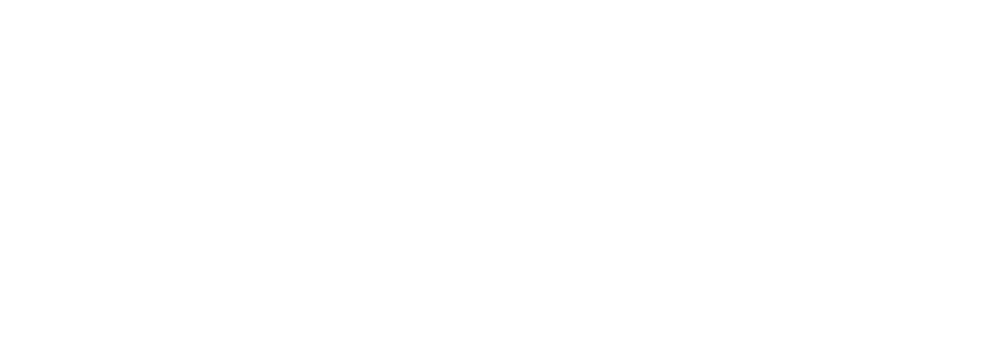
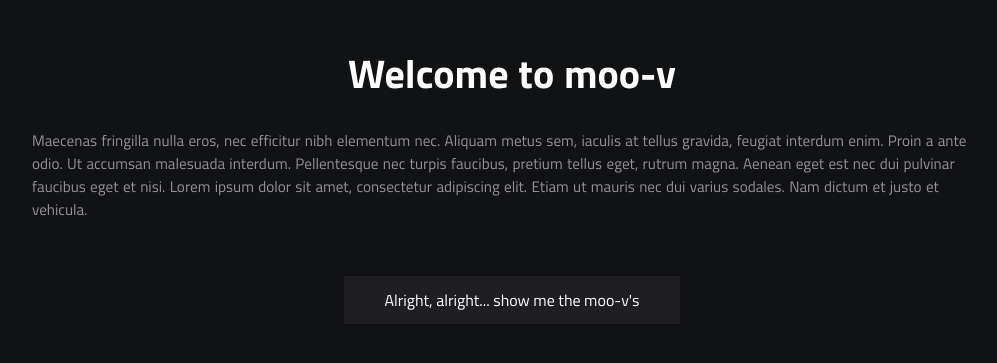
Before and after one commit to SafeAndS0und/moo-v, a Nuxt app: page / in a window 1280 px wide. Shown: the part 217-580 px from the top of the page, without its empty margins (128-1125 px from the left). Built offline with nearby package versions, Linux system fonts and the light colour scheme.

Commit message:
Created a Welcome screen

```diff
--- /dev/null
+++ b/assets/css/variables.scss
@@ -0,0 +1,2 @@
+// Colors
+$websiteBackground: #111214;
--- /dev/null
+++ b/components/Welcome.vue
@@ -0,0 +1,59 @@
+<template>
+  <div>
+    <h1>Welcome to moo-v</h1>
+
+    <p>
+      Maecenas fringilla nulla eros, nec efficitur nibh elementum nec. Aliquam metus sem, iaculis at tellus gravida, feugiat interdum enim.
+      Proin a ante odio. Ut accumsan malesuada interdum. Pellentesque nec turpis faucibus, pretium tellus eget, rutrum magna.
+      Aenean eget est nec dui pulvinar faucibus eget et nisi.
+      Lorem ipsum dolor sit amet, consectetur adipiscing elit. Etiam ut mauris nec dui varius sodales. Nam dictum et justo et vehicula.
+    </p>
+
+    <button @click="exitWelcomeScreen">Alright, alright... show me the moo-v's</button>
+
+  </div>
+</template>
+
+<script>
+  export default {
+    name: "Welcome",
+    methods: {
+      exitWelcomeScreen(){
+        this.$store.commit('turnOffWelcoming')
+      }
+    }
+  }
+</script>
+
+<style scoped lang="scss">
+
+  div{
+
+    h1{
+      text-align: center;
+      margin-bottom: 25px;
+      font-size: 2.5em;
+    }
+
+    p{
+      margin-bottom: 55px;
+      font-size: .95em;
+      color: #959296;
+    }
+
+    button{
+      display: block;
+      margin: auto;
+      width: 35%;
+      font-size: 1em;
+      padding: 12px;
+
+      border: none;
+      background-color: #1e1e23;
+      color: white;
+      cursor: pointer;
+
+    }
+  }
+
+</style>
--- a/layouts/default.vue
+++ b/layouts/default.vue
@@ -1,13 +1,15 @@
 <template>
   <div>
-    <nuxt />
+    <nuxt/>
   </div>
 </template>
 
-<style>
+<style lang="scss">
+
+  @import '../assets/css/variables.scss';
+  @import url('https://fonts.googleapis.com/css?family=Titillium+Web:300,400,700');
+
   html {
-  font-family: 'Source Sans Pro', -apple-system, BlinkMacSystemFont, 'Segoe UI',
-    Roboto, 'Helvetica Neue', Arial, sans-serif;
     font-size: 16px;
     word-spacing: 1px;
     -ms-text-size-adjust: 100%;
@@ -16,10 +18,16 @@
     -webkit-font-smoothing: antialiased;
     box-sizing: border-box;
   }
+
   *,
   *:before,
   *:after {
+    font-family:  'Titillium Web', sans-serif;
     box-sizing: border-box;
     margin: 0;
   }
+  body{
+    background-color: $websiteBackground;
+    color: white;
+  }
 </style>
--- a/pages/index.vue
+++ b/pages/index.vue
@@ -1,16 +1,52 @@
 <template>
   <section class="container">
+
+    <transition name="fade">
+      <Welcome v-if="showWelcomeScreen" class="welcome"/>
+    </transition>
 
   </section>
 </template>
 
 <script>
+  import Welcome from '../components/Welcome.vue'
 
-export default {
+  export default {
+    components: {Welcome},
+    created(){
+      setTimeout(() => this.websiteLanuched = true, 500)
+    },
+    data(){
+      return {
+        websiteLanuched: false
+      }
+    },
+    computed: {
+      showWelcomeScreen(){
+        return this.$store.state.onWelcomeScreen && this.websiteLanuched
+      }
+    }
 
-}
+  }
 </script>
 
-<style>
+<style scoped lang="scss">
+  .container {
+    display: grid;
+    align-items: center;
+    justify-items: center;
+    height: 100vh;
 
+    .welcome {
+      width: 75%;
+    }
+  }
+
+  .fade-enter-active, .fade-leave-active {
+    transition: opacity 2s;
+  }
+
+  .fade-enter, .fade-leave-to {
+    opacity: 0;
+  }
 </style>
--- /dev/null
+++ b/store/index.js
@@ -0,0 +1,20 @@
+export const state = () => {
+  return {
+    onWelcomeScreen: true
+  }
+
+}
+
+export const mutations = {
+  turnOffWelcoming(state) {
+    state.onWelcomeScreen = false
+  }
+}
+
+export const actions = {
+
+}
+
+export const getters = {
+
+}
```
Lines whose indentation alone changed are shown as unchanged.
